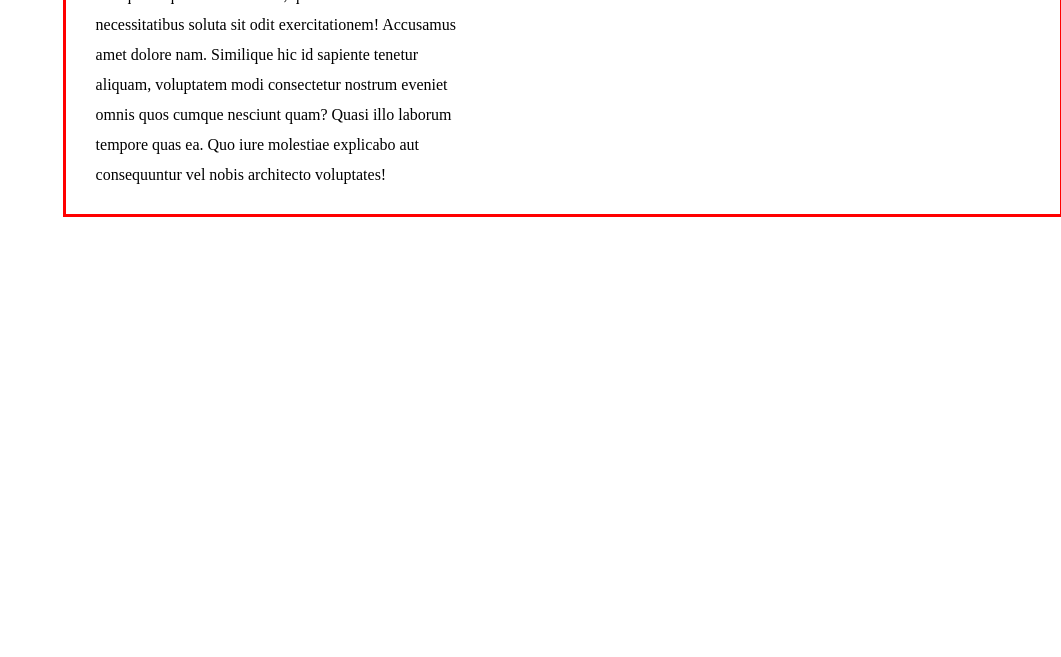
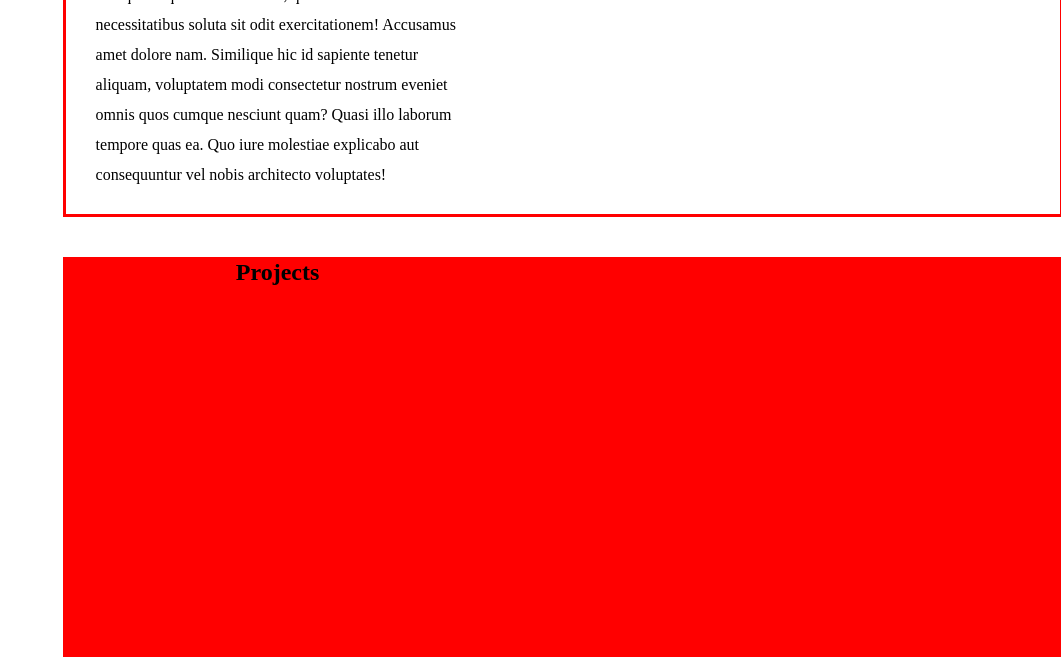
Before and after one commit to ihlasMert/personal-portfolia, a plain HTML site: page index.html in a window 1280 px wide. Shown: the part 597-1254 px from the top of the page, without its empty margins (219-1280 px from the left). Before the commit the page ends 957 px from the top, so only its background shows below. Drawn offline with Linux system fonts and the light colour scheme.

Commit message:
added html

```diff
--- a/index.html
+++ b/index.html
@@ -45,8 +45,15 @@
         </div>
         <img src="./fotkam.jpeg" alt="" class="my-img" />
       </div>
-      <section class="projects"></section>
-      <section class="skills"></section>
+      <div class="projects">
+        <div class="about-text">
+          <h2>Projects</h2>
+          <p>
+
+          </p>
+        </div>
+
+      </div>
     </main>
   </body>
 </html>
--- a/styles.css
+++ b/styles.css
@@ -52,7 +52,7 @@
   justify-content: center;
   flex-wrap: wrap;
   align-items: center;
-color: black;
+  color: black;
   flex-direction: column;
   border: 3px solid red;
   position: relative;
@@ -76,5 +76,13 @@
   float: right;
   position: relative;
   top: -55%;
-  right:  30px;
+  right: 30px;
 }
+/* projects sections */
+.projects {
+  background-color: red;
+  width: 1000px;
+  height: 700;
+  position: relative;
+  left: 22%;
+}
```
